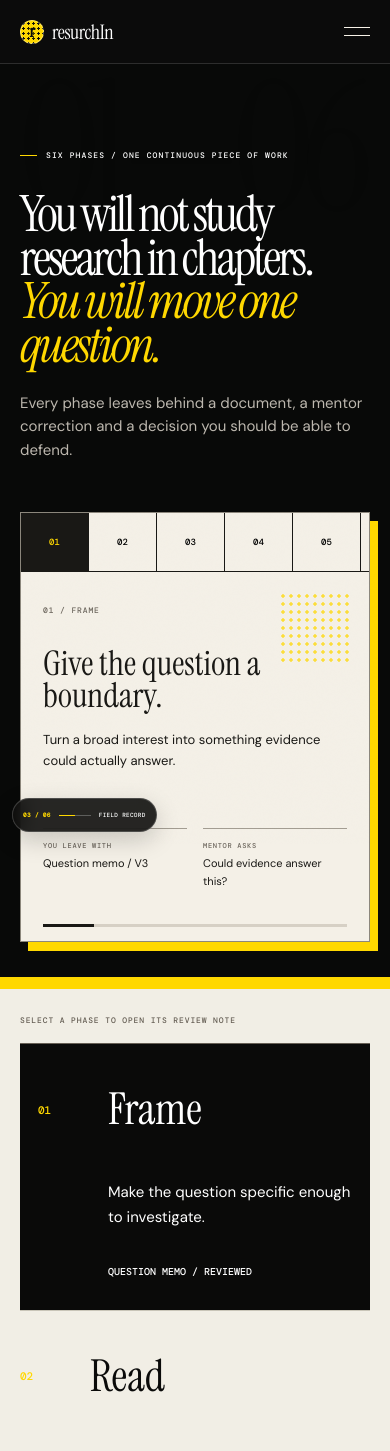
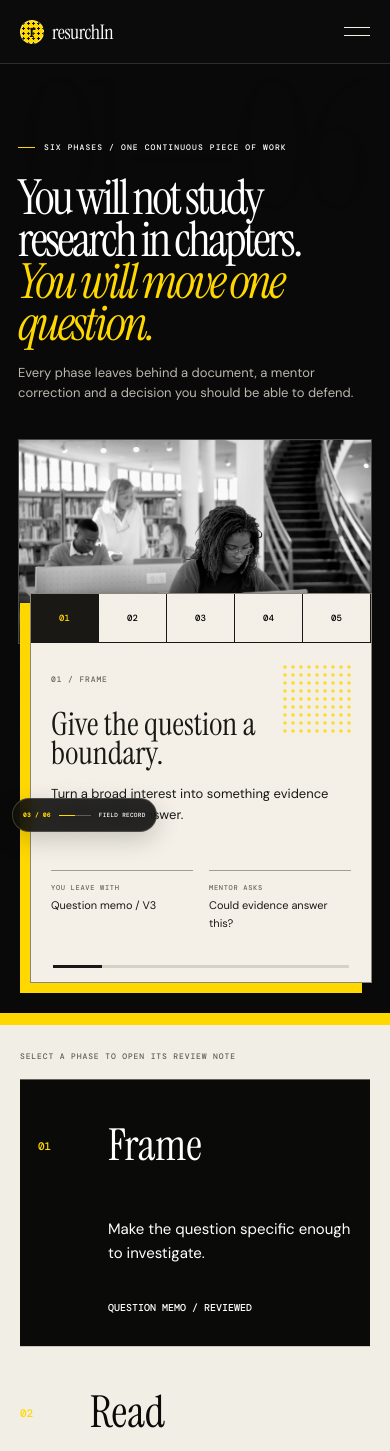
Before and after one commit to Davemafy/ResurchIn, a Next.js app: page /curriculum in a window 390 px wide. Shown: the top 1451 px of the page. Built offline with nearby package versions, Linux system fonts and the light colour scheme.

Commit message:
feat: fix layout bugs

```diff
--- a/app/(curriculum)/layout.tsx
+++ b/app/(curriculum)/layout.tsx
@@ -22,6 +22,7 @@ export default function RootLayout({ children }: { children: ReactNode }) {
           <link rel="stylesheet" href="/assets/immersive-pass.css" />
           <link rel="stylesheet" href="/assets/qa-final.css" />
           <link rel="stylesheet" href="/assets/route-immersion.css" />
+          <link rel="stylesheet" href="/assets/send-ready-tune.css" />
         <link rel="icon" href="/favicon.svg?v=33" type="image/svg+xml" />
       </head>
       <body className="inner-page curriculum-page">
--- a/app/(home)/layout.tsx
+++ b/app/(home)/layout.tsx
@@ -24,6 +24,7 @@ export default function RootLayout({ children }: { children: ReactNode }) {
           <link rel="stylesheet" href="/assets/qa-final.css" />
           <link rel="stylesheet" href="/assets/mobile-immersion.css" />
           <link rel="stylesheet" href="/assets/home-desktop-immersion.css" />
+          <link rel="stylesheet" href="/assets/send-ready-tune.css" />
         <link rel="icon" href="/favicon.svg?v=33" type="image/svg+xml" />
       </head>
       <body className="home-v16 home-v17">
--- a/components/curriculum/CurriculumExperience.tsx
+++ b/components/curriculum/CurriculumExperience.tsx
@@ -41,6 +41,16 @@ export function CurriculumExperience() {
           <h1>You will not study research in chapters. <em>You will move one question.</em></h1>
           <p>Every phase leaves behind a document, a mentor correction and a decision you should be able to defend.</p>
         </div>
+
+        <div className="curriculum-visual">
+          <figure className="curriculum-hero-photo">
+            <img
+              src="/assets/images/pexels-5940711-w1600.avif"
+              alt="Students comparing research material together"
+            />
+            <figcaption><span>READING + REVIEW</span><b>WORK IN PROGRESS / 02</b></figcaption>
+          </figure>
+
           <div className="curriculum-console">
             <div className="curriculum-tabs" aria-label="Curriculum phases">
               {curriculum.map((_, index) => (
@@ -53,6 +63,7 @@ export function CurriculumExperience() {
               <div><small>{data[0]}</small><h2>{data[1]}</h2><p>{data[2]}</p></div>
               <dl><div><dt>YOU LEAVE WITH</dt><dd>{data[3]}</dd></div><div><dt>MENTOR ASKS</dt><dd>{data[4]}</dd></div></dl>
               <span className="curriculum-progress" aria-hidden="true"><i /></span>
+            </div>
           </div>
         </div>
       </section>
--- /dev/null
+++ b/public/assets/send-ready-tune.css
@@ -0,0 +1,244 @@
+/* Final handoff tune: alignment + curriculum hero composition only. */
+
+/* HOME / PHONE
+   Keep the working paper as a deliberate object, but centre it physically.
+   The chapter HUD also sits on the viewport axis rather than hovering in one corner. */
+@media (max-width: 720px) {
+  .home-v17 .document-orbit {
+    left: 50% !important;
+    right: auto !important;
+    transform: translateX(-50%) !important;
+    margin-inline: 0 !important;
+  }
+
+  .home-v17 .document-orbit:hover {
+    transform: translateX(-50%) !important;
+  }
+
+  .home-v17 .experience-rail {
+    left: 50% !important;
+    right: auto !important;
+    transform: translateX(-50%) !important;
+    min-width: 164px !important;
+  }
+}
+
+/* CURRICULUM / DESKTOP
+   The opening should fit as one screen-length composition, not a tall empty stage.
+   Photography is part of the working instrument rather than a separate gallery below. */
+.curriculum-page .curriculum-hero {
+  min-height: 590px !important;
+  height: min(640px, calc(100svh - 68px)) !important;
+  max-height: 640px !important;
+  padding-top: 50px !important;
+  padding-bottom: 34px !important;
+  grid-template-columns: minmax(390px, .88fr) minmax(540px, 1.12fr) !important;
+  gap: clamp(36px, 5vw, 78px) !important;
+  align-items: center !important;
+}
+
+.curriculum-page .curriculum-hero:before {
+  top: 16px !important;
+}
+
+.curriculum-page .curriculum-hero-copy {
+  justify-content: center !important;
+  padding-top: 20px !important;
+  align-self: center !important;
+}
+
+.curriculum-page .curriculum-hero-copy h1 {
+  font-size: clamp(52px, 5vw, 76px) !important;
+  margin: 20px 0 22px !important;
+}
+
+.curriculum-page .curriculum-visual {
+  position: relative;
+  min-width: 0;
+  height: 500px;
+  align-self: center;
+}
+
+.curriculum-page .curriculum-hero-photo {
+  position: absolute;
+  z-index: 0;
+  top: 0;
+  right: 0;
+  width: 64%;
+  height: 70%;
+  margin: 0;
+  overflow: hidden;
+  border: 1px solid #4b4943;
+  background: #1a1a18;
+}
+
+.curriculum-page .curriculum-hero-photo:after {
+  content: "";
+  position: absolute;
+  inset: 0;
+  background: linear-gradient(180deg, rgba(8,9,8,.02) 58%, rgba(8,9,8,.72));
+  pointer-events: none;
+}
+
+.curriculum-page .curriculum-hero-photo img {
+  width: 100%;
+  height: 100%;
+  display: block;
+  object-fit: cover;
+  filter: grayscale(1) contrast(1.12);
+}
+
+.curriculum-page .curriculum-hero-photo figcaption {
+  position: absolute;
+  z-index: 1;
+  left: 14px;
+  right: 14px;
+  bottom: 12px;
+  display: flex;
+  justify-content: space-between;
+  gap: 16px;
+  color: #f4f0e7;
+  font: 500 7px/1.3 var(--mono);
+  letter-spacing: .1em;
+}
+
+.curriculum-page .curriculum-hero-photo figcaption b {
+  color: #ffd800;
+  font-weight: 500;
+}
+
+.curriculum-page .curriculum-console {
+  position: absolute !important;
+  z-index: 2 !important;
+  left: 0;
+  right: 8%;
+  bottom: 0;
+  width: auto;
+  min-height: 330px !important;
+  align-self: auto !important;
+  transform: rotate(.2deg) !important;
+  box-shadow: 11px 12px 0 #ffd800, 0 25px 60px rgba(0,0,0,.24) !important;
+}
+
+.curriculum-page .curriculum-console:hover {
+  transform: rotate(0deg) translateY(-2px) !important;
+}
+
+.curriculum-page .curriculum-tabs button {
+  min-height: 48px !important;
+}
+
+.curriculum-page .curriculum-sheet {
+  padding: 24px 28px 24px !important;
+}
+
+.curriculum-page .curriculum-sheet h2 {
+  margin: 20px 0 14px !important;
+  font-size: clamp(32px, 2.7vw, 43px) !important;
+}
+
+/* TABLET: one coherent visual block, still shorter than the old hero. */
+@media (max-width: 1000px) {
+  .curriculum-page .curriculum-hero {
+    height: auto !important;
+    min-height: 0 !important;
+    max-height: none !important;
+    grid-template-columns: 1fr !important;
+    gap: 30px !important;
+    padding-top: 64px !important;
+    padding-bottom: 42px !important;
+  }
+
+  .curriculum-page .curriculum-visual {
+    width: min(760px, 100%);
+    height: 520px;
+  }
+
+  .curriculum-page .curriculum-hero-photo {
+    width: 62%;
+    height: 64%;
+  }
+
+  .curriculum-page .curriculum-console {
+    right: 5%;
+  }
+}
+
+/* PHONE: image first, working instrument immediately over it. No huge empty hero. */
+@media (max-width: 720px) {
+  .curriculum-page .curriculum-hero {
+    padding: 58px 18px 30px !important;
+    gap: 24px !important;
+  }
+
+  .curriculum-page .curriculum-hero-copy h1 {
+    font-size: clamp(42px, 12.4vw, 50px) !important;
+    margin: 16px 0 18px !important;
+  }
+
+  .curriculum-page .curriculum-hero-copy > p:last-child {
+    font-size: 13px !important;
+    line-height: 1.5 !important;
+  }
+
+  .curriculum-page .curriculum-visual {
+    height: auto;
+    display: grid;
+    grid-template-columns: 1fr;
+    padding-top: 154px;
+  }
+
+  .curriculum-page .curriculum-hero-photo {
+    top: 0;
+    left: 0;
+    right: auto;
+    width: 100%;
+    height: 205px;
+  }
+
+  .curriculum-page .curriculum-console {
+    position: relative !important;
+    left: auto;
+    right: auto;
+    bottom: auto;
+    width: calc(100% - 12px);
+    margin-left: 12px;
+    min-height: 390px !important;
+    transform: none !important;
+    box-shadow: -10px 10px 0 #ffd800 !important;
+  }
+
+  .curriculum-page .curriculum-console:hover {
+    transform: none !important;
+  }
+
+  .curriculum-page .curriculum-sheet {
+    padding: 22px 20px 38px !important;
+  }
+}
+
+@media (max-width: 360px) {
+  .home-v17 .experience-rail {
+    min-width: 150px !important;
+  }
+
+  .curriculum-page .curriculum-visual {
+    padding-top: 138px;
+  }
+
+  .curriculum-page .curriculum-hero-photo {
+    height: 185px;
+  }
+
+  .curriculum-page .curriculum-console {
+    min-height: 372px !important;
+  }
+}
+
+@media (prefers-reduced-motion: reduce) {
+  .curriculum-page .curriculum-console,
+  .curriculum-page .curriculum-hero-photo img {
+    transition: none !important;
+    transform: none !important;
+  }
+}
```
Lines whose indentation alone changed are shown as unchanged.
